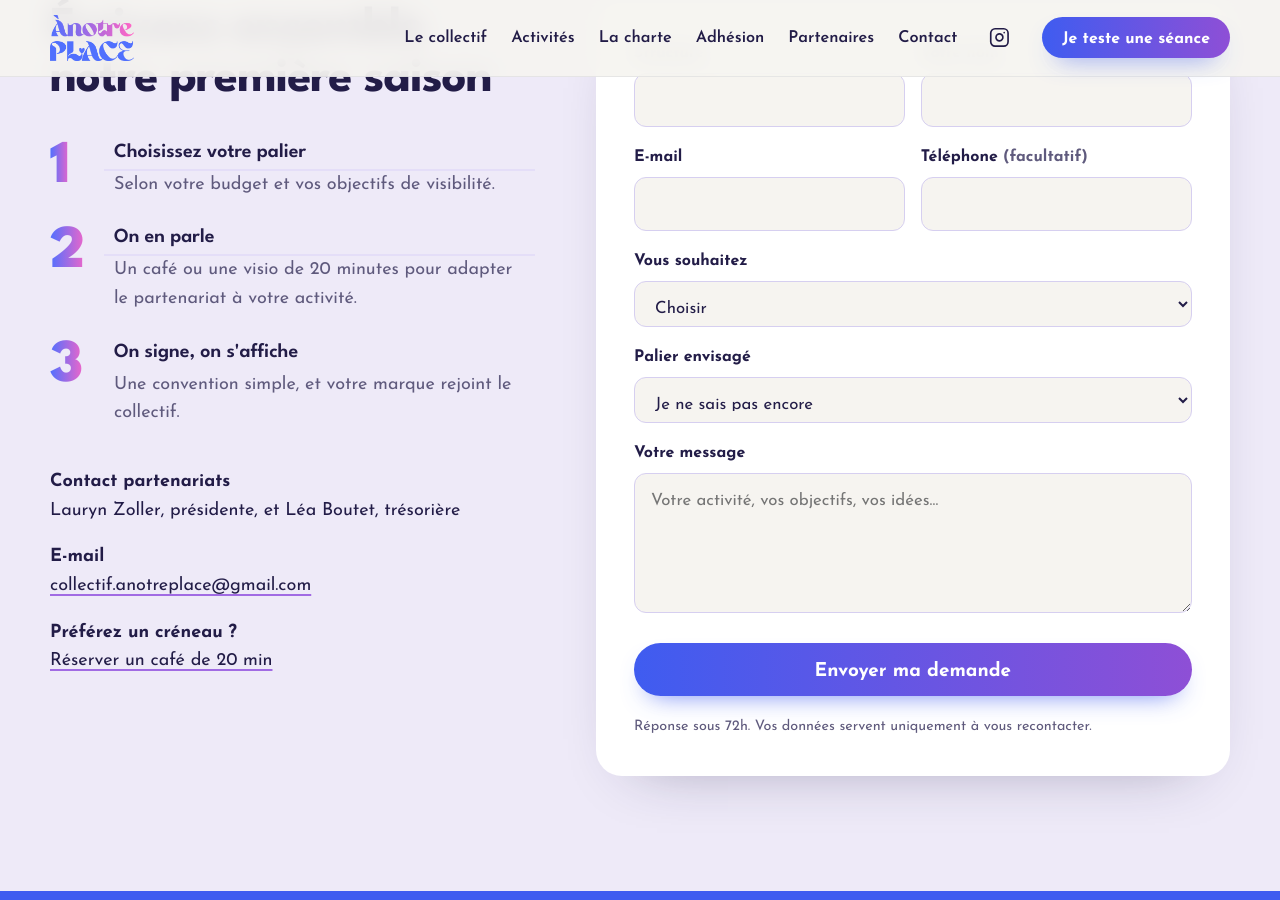
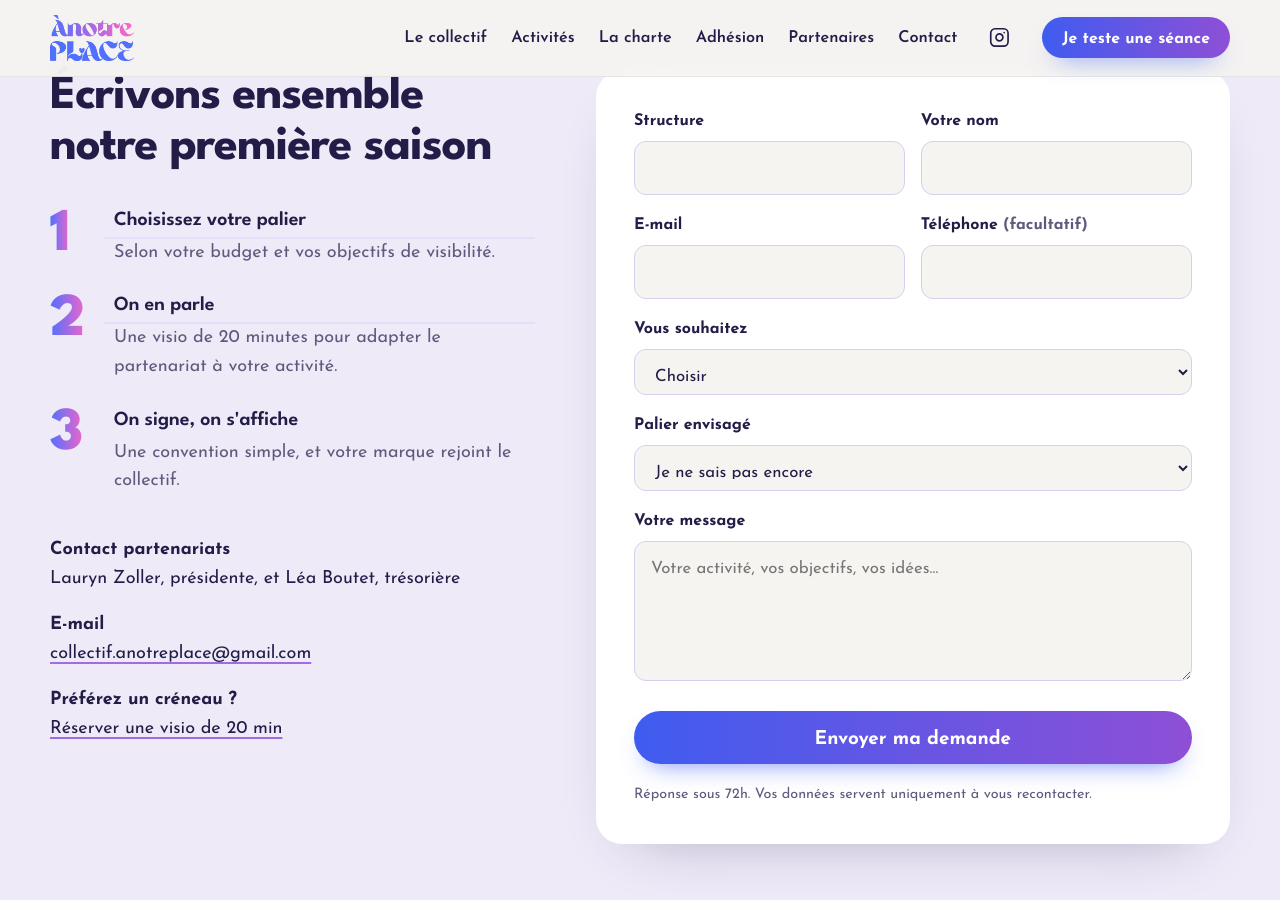
Before and after one commit to Anotreplace/anotreplace.github.io, a Jekyll site: the page built from partenaires/index.html, in a window 1280 px wide and 900 px high, scrolled down 6844 px. Built offline with Jekyll 4.4.1, drawn with Linux system fonts in a browser that asks for light colours; some of the changed text lies outside the part shown.

Commit message:
Partenaires : réservation d'une visio de 20 min via l'agenda Google, dans un nouvel onglet
Co-Authored-By: Claude Opus 5.5 <noreply@anthropic.com>

```diff
--- a/_config.yml
+++ b/_config.yml
@@ -10,7 +10,7 @@ lang: fr
 
 # Liens de conversion
 booking_url: "https://cal.com/A_REMPLACER/seance-decouverte"      # agenda séance découverte (Cal.com, Calendly…)
-partner_booking_url: "https://cal.com/A_REMPLACER/cafe-partenaire" # agenda « café partenaire » 20 min
+partner_booking_url: "https://calendar.google.com/calendar/appointments/schedules/AcZssZ3wWTzitL83g6QN-C7je00R8jRLS7Y1otG0JxtR_Y7qpHUk3NSMVD5ntZMbrGFIj2JPRde-uTpM" # agenda Google « visio partenaire » 20 min
 adhesion_url: "https://www.helloasso.com/associations/anotreplace/adhesions/adhesion-anotreplace-saison-2026-2027" # campagne HelloAsso de la cotisation
 helloasso_widget_url: "https://www.helloasso.com/associations/anotreplace/adhesions/adhesion-anotreplace-saison-2026-2027/widget" # même campagne, version intégrée à la page Adhésion
 adhesion_script_url: "https://script.google.com/macros/s/AKfycbw8TiTGh2mgo1yfrGmntkve441SC9xqO0fbn3zXbQYex3h9xbfWgZyOdnQ7cY_rPZhd4w/exec"  # URL /exec du script Google « Dossier d'adhésion » (voir apps-script/LISEZ-MOI.md)
--- a/partenaires/index.html
+++ b/partenaires/index.html
@@ -11,7 +11,7 @@ body_class: "no-mobile-cta"
       <h1>Devenez partenaire du sport féminin à Angoulême</h1>
       <p class="lead">Associez votre marque à un collectif 100% féminin, engagé et local. Et écrivez avec nous sa toute première saison.</p>
       <div class="actions">
-        <a class="btn" href="{{ site.partner_booking_url }}" rel="noopener">Réserver un café de 20 min</a>
+        <a class="btn" href="{{ site.partner_booking_url }}" target="_blank" rel="noopener">Réserver une visio de 20 min</a>
         <a class="btn btn--ghost" href="/assets/docs/plaquette-partenaires-anotreplace-2026-2027.pdf">Télécharger la plaquette</a>
       </div>
     </div>
@@ -187,13 +187,13 @@ body_class: "no-mobile-cta"
       <h2>Écrivons ensemble notre première saison</h2>
       <ol class="steps" style="grid-template-columns:minmax(0,1fr);gap:1.4rem;margin-top:2rem">
         <li style="padding:.2rem 0 0 4rem;min-height:3.4rem"><h3>Choisissez votre palier</h3><p>Selon votre budget et vos objectifs de visibilité.</p></li>
-        <li style="padding:.2rem 0 0 4rem;min-height:3.4rem"><h3>On en parle</h3><p>Un café ou une visio de 20 minutes pour adapter le partenariat à votre activité.</p></li>
+        <li style="padding:.2rem 0 0 4rem;min-height:3.4rem"><h3>On en parle</h3><p>Une visio de 20 minutes pour adapter le partenariat à votre activité.</p></li>
         <li style="padding:.2rem 0 0 4rem;min-height:3.4rem"><h3>On signe, on s'affiche</h3><p>Une convention simple, et votre marque rejoint le collectif.</p></li>
       </ol>
       <ul class="coords" style="margin-top:2.5rem">
         <li><strong>Contact partenariats</strong>Lauryn Zoller, présidente, et Léa Boutet, trésorière</li>
         <li><strong>E-mail</strong><a href="mailto:{{ site.email }}">{{ site.email }}</a></li>
-        <li><strong>Préférez un créneau ?</strong><a href="{{ site.partner_booking_url }}" rel="noopener">Réserver un café de 20 min</a></li>
+        <li><strong>Préférez un créneau ?</strong><a href="{{ site.partner_booking_url }}" target="_blank" rel="noopener">Réserver une visio de 20 min</a></li>
       </ul>
     </div>
     <form class="form" action="https://formsubmit.co/{{ site.form_email }}" method="POST">
```
Also changed, not shown: README.md.
